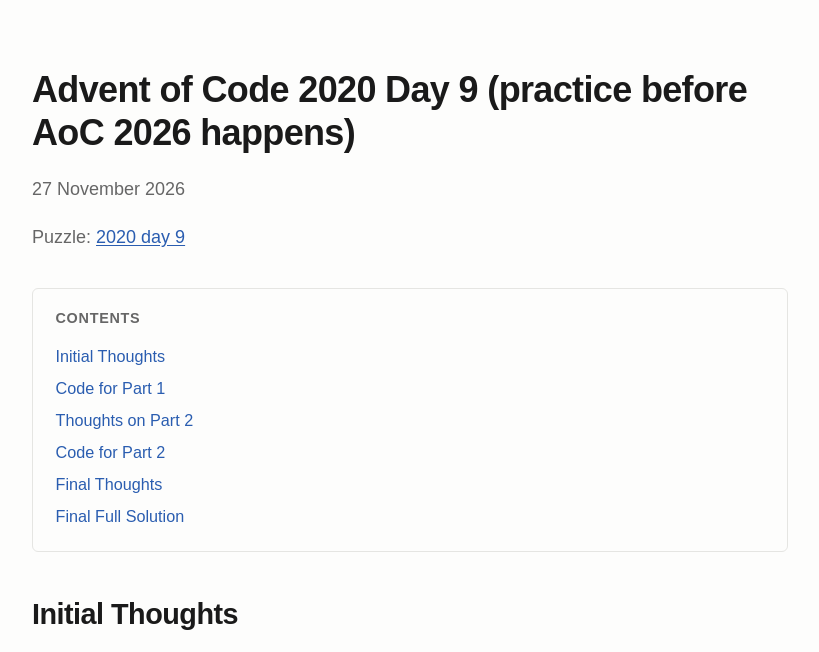
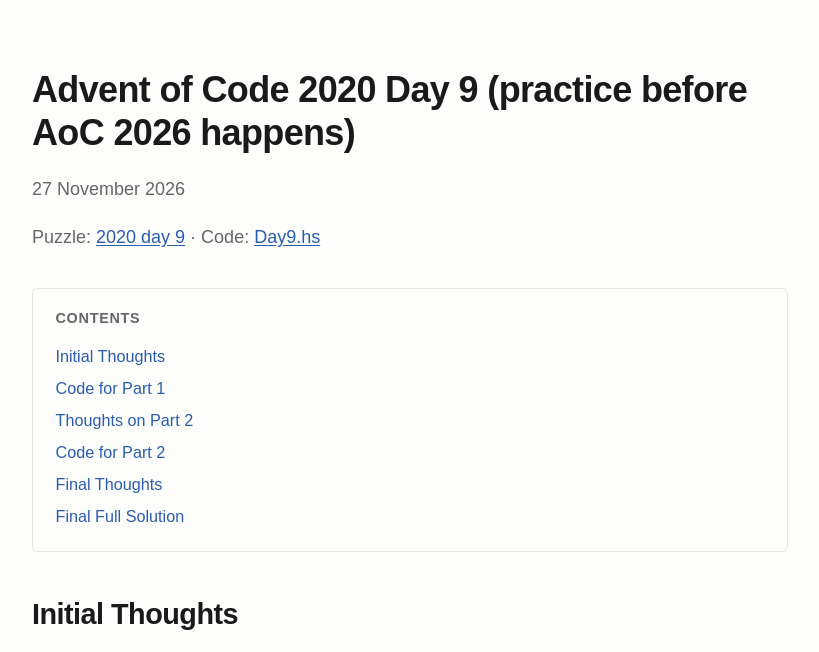
Before and after one commit to stanosphere/stanosphere.github.io, an Astro site: page /aoc/2020/day-09 in a window 1280 px wide. Shown: the part 76-728 px from the top of the page, without its empty margins (230-1049 px from the left). Built offline with nearby package versions, Linux system fonts and the light colour scheme; Astro itself is replaced by a stand-in of ours; some packages are replaced by stand-ins of ours.

Commit message:
link back to my AoC repo + alter template a little

```diff
--- a/src/content.config.ts
+++ b/src/content.config.ts
@@ -33,6 +33,9 @@ const aoc = defineCollection({
     description: z.string().optional(),
     year: z.number().int(),
     day: z.number().int().min(1).max(25),
+    // Path of the solution in the advent-of-code repo, if it isn't
+    // src/<year>/Day<day>.hs.
+    code: z.string().optional(),
     draft: z.boolean().default(true),
     pubDate: z.coerce.date().optional(),
   }),
--- a/src/pages/aoc/[...slug].astro
+++ b/src/pages/aoc/[...slug].astro
@@ -18,6 +18,9 @@ const { post } = Astro.props;
 const { Content, headings } = await render(post);
 const { year, day } = post.data;
 const puzzleUrl = `https://adventofcode.com/${year}/day/${day}`;
+const codePath = post.data.code ?? `src/${year}/Day${day}.hs`;
+const codeUrl = `https://github.com/stanosphere/advent-of-code/blob/main/${codePath}`;
+const codeFile = codePath.split("/").pop();
 ---
 
 <BlogPost
@@ -29,6 +32,8 @@ const puzzleUrl = `https://adventofcode.com/${year}/day/${day}`;
 >
   <p slot="meta" style="color: var(--muted);">
     Puzzle: <a href={puzzleUrl}>{year} day {day}</a>
+    {" · "}
+    Code: <a href={codeUrl}>{codeFile}</a>
   </p>
   <Content />
 </BlogPost>
```
Also changed, not shown: AoC-template.md (+6 -3 lines), README.md.
